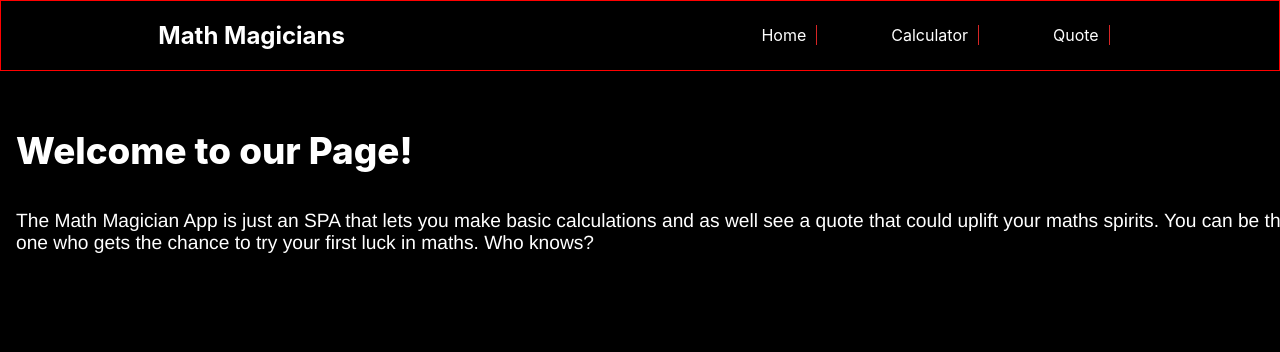
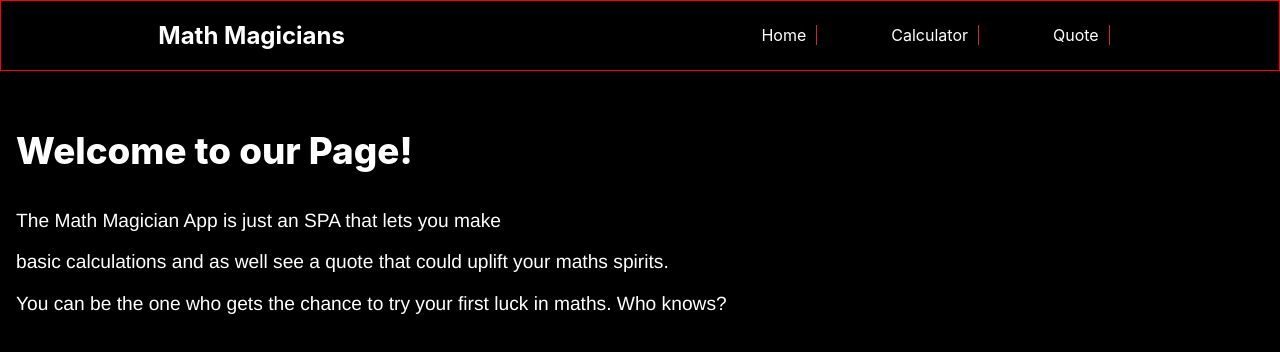
Before and after one commit to summyalena/Math-magician, a React (Create React App) app: page / in a window 1280 px wide. Shown: the top 352 px of the page. Built offline with nearby package versions, Linux system fonts and the light colour scheme.

Commit message:
made updates

```diff
--- a/src/App.js
+++ b/src/App.js
@@ -1,4 +1,3 @@
-/* eslint-disable */
 import React from 'react';
 import './App.css';
 import Home from './Home';
@@ -8,8 +7,8 @@ class App extends React.Component {
   render() {
     return (
       <div className="App">
-         <Headers />
-       <Home/>
+        <Headers />
+        <Home />
       </div>
     );
   }
--- a/src/Home.js
+++ b/src/Home.js
@@ -1,15 +1,15 @@
-/* eslint-disable */
-
-import React from 'react'
+import React from 'react';
 import './home.css';
 
 function Home() {
   return (
     <div className="home-container">
-    <h3>Welcome to our Page!</h3>
-   <p>The Math Magician App is just an SPA that lets you make basic calculations and as well see a quote that could uplift your maths spirits. You can be the one who gets the chance to try your first luck in maths. Who knows?  </p>
+      <h3>Welcome to our Page!</h3>
+      <p>The Math Magician App is just an SPA that lets you make</p>
+      <p> basic calculations and as well see a quote that could uplift your maths spirits. </p>
+      <p>You can be the one who gets the chance to try your first luck in maths. Who knows?  </p>
     </div>
-  )
+  );
 }
 
-export default Home
+export default Home;
--- a/src/Quote.js
+++ b/src/Quote.js
@@ -1,18 +1,17 @@
-/* eslint-disable */
-import React from 'react'
+import React from 'react';
 import Headers from './components/Headers';
-import './quote.css'
+import './quote.css';
 
 function Quote() {
   return (
     <>
-    <Headers />
-    <div className='quote'>
-
-        <p>Mathematics is not about numbers, equations, computations, or algorithms: it is about understanding. - William Paul Thurston</p>
-    </div>
+      <Headers />
+      <div className="quote">
+        <p>Mathematics is not about numbers, equations,</p>
+        <p>computations, or algorithms: it is about understanding. - William Paul Thurston</p>
+      </div>
     </>
-  )
+  );
 }
 
 export default Quote;
--- a/src/components/newCalculator.js
+++ b/src/components/newCalculator.js
@@ -1,25 +1,26 @@
-/* eslint-disable */
-import React, {useState} from 'react';
+import React, { useState } from 'react';
 import calculate from '../logic/calculate';
-import './calculator.css'
+import './calculator.css';
 import Headers from './Headers';
 
-const calculator = () => {
-  const [obj, setObj] = useState({total:null, next:null, operation:null});
+const Calculator = () => {
+  const [obj, setObj] = useState({ total: null, next: null, operation: null });
 
   const handleEvent = (e) => {
-    setObj(calculate(obj, e.target.textContent))
-  }
+    setObj(calculate(obj, e.target.textContent));
+  };
   return (
     <>
       <Headers />
       <div className="overall">
-          <div className='text'>
-            <h2>Let's do some maths</h2>
+        <div className="text">
+          <h2>Lets do some maths</h2>
         </div>
         <div className="calculator">
           <header className="head">
-          <span> {obj.total}
+            <span>
+              {' '}
+              {obj.total}
               {obj.operation}
               {obj.next}
             </span>
@@ -58,7 +59,7 @@ const calculator = () => {
         </div>
       </div>
     </>
-    )
-}
+  );
+};
 
-export default calculator;
+export default Calculator;
```
Also changed, not shown: src/components/Headers.js (+14 -19 lines). Lines whose indentation alone changed are shown as unchanged.
